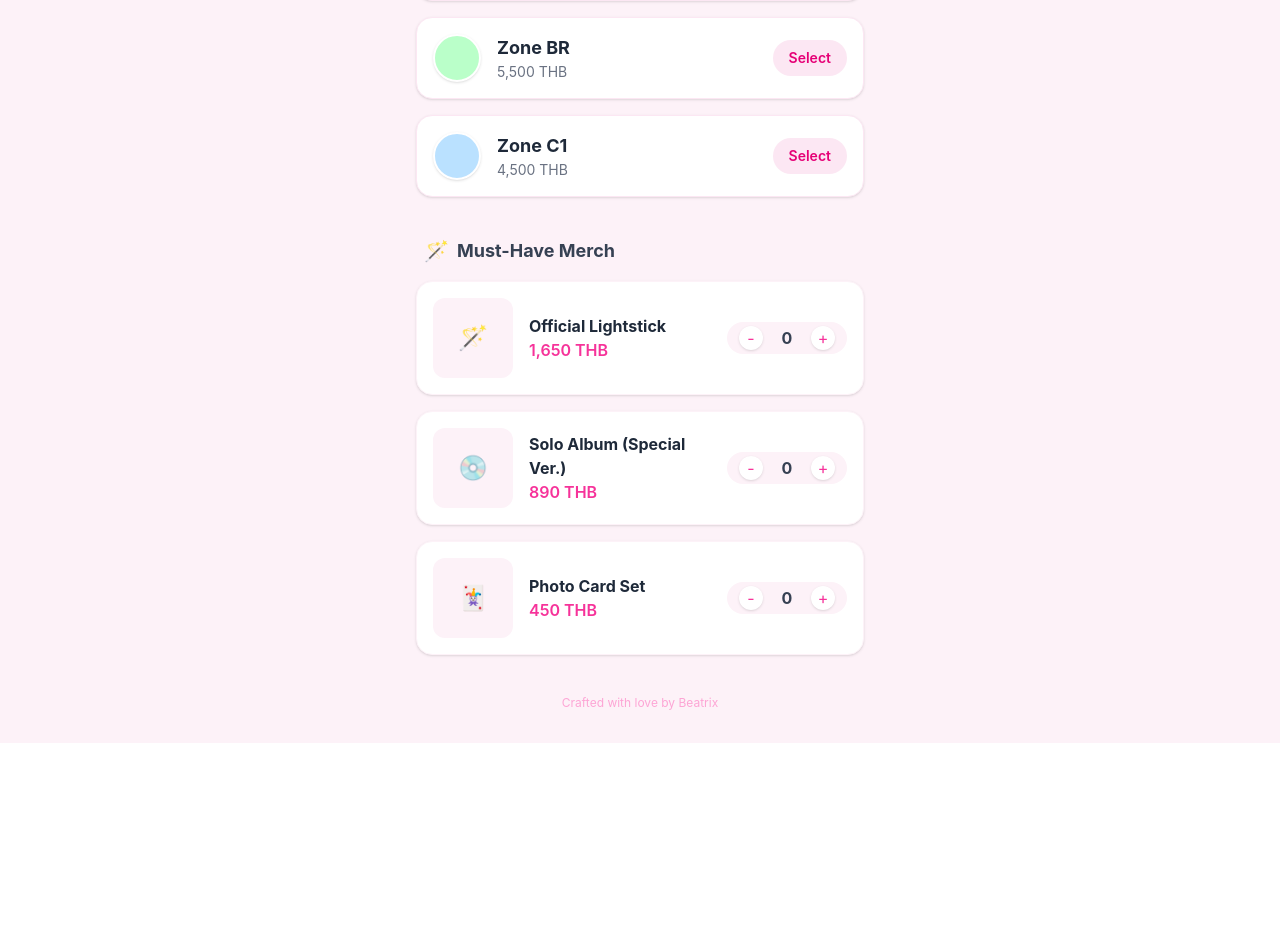
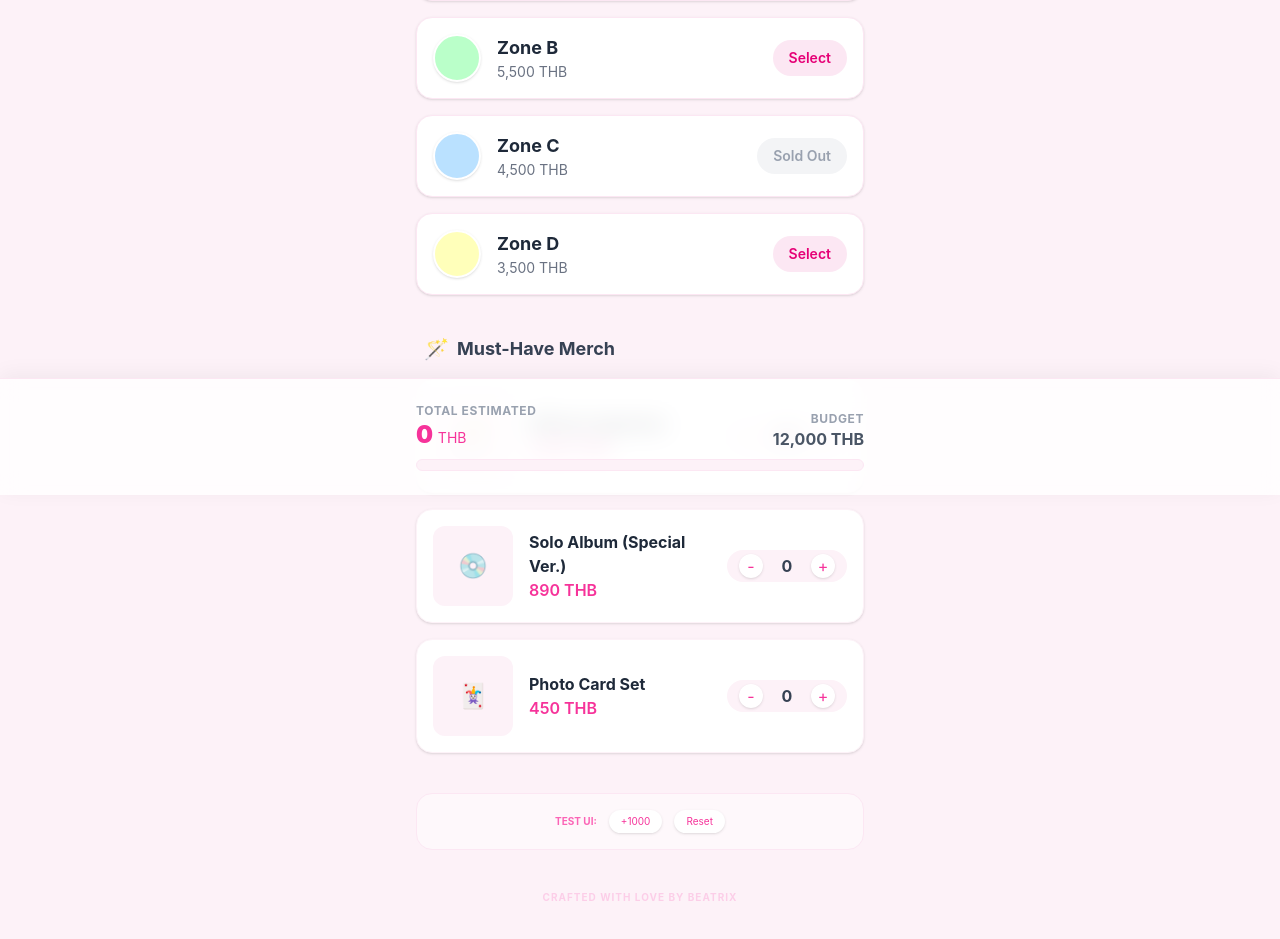
Before and after one commit to lilbeatrix/concert-planner, a React (Vite) app: page / in a window 1280 px wide. Shown: the part 305-1244 px from the top of the page. Before the commit the page ends 1048 px from the top, so only its background shows below. Built offline with nearby package versions, Linux system fonts and the light colour scheme.

Commit message:
feat: add BudgetSummary component with dynamic progress bar

```diff
--- a/src/App.tsx
+++ b/src/App.tsx
@@ -1,9 +1,17 @@
+import { useState } from 'react';
 import { ZoneCard } from './components/ticket/ZoneCard';
 import { MerchItem } from './components/merch/MerchItem';
+import { BudgetSummary } from './components/budget/BudgetSummary';
 
 function App() {
+  const [total, setTotal] = useState(0);
+  const CONCERT_BUDGET = 12000;
+
+  const addToTotal = (amount: number) => setTotal(prev => prev + amount);
+  const resetTotal = () => setTotal(0);
+
   return (
-    <div className="min-h-screen bg-pink-50 p-8 font-sans">
+    <div className="min-h-screen bg-pink-50 p-8 pb-48 font-sans">
       <div className="max-w-md mx-auto">
         <header className="mb-10 text-center">
           <span className="text-4xl mb-2 block">💖</span>
@@ -19,9 +27,10 @@ function App() {
             <span className="text-xl">🎟️</span>
             <h2 className="text-lg font-bold text-gray-700">Select Your Zone</h2>
           </div>
-          <ZoneCard zoneName="AL" price={6500} colorCode="#ffb3ba" />
-          <ZoneCard zoneName="BR" price={5500} colorCode="#baffc9" />
-          <ZoneCard zoneName="C1" price={4500} colorCode="#bae1ff" />
+          <ZoneCard zoneName="VIP" price={6500} colorCode="#ffb3ba" />
+          <ZoneCard zoneName="B" price={5500} colorCode="#baffc9" />
+          <ZoneCard zoneName="C" price={4500} colorCode="#bae1ff" isAvailable={false} />
+          <ZoneCard zoneName="D" price={3500} colorCode="#ffffba" />
         </section>
 
         {/* Section 2: Must-Have Merch */}
@@ -35,9 +44,19 @@ function App() {
           <MerchItem name="Photo Card Set" price={450} imageUrl="🃏" />
         </section>
 
-        <footer className="text-center text-pink-300 text-xs mt-10">
+        {/* Testing Controls */}
+        <div className="flex gap-3 justify-center items-center mt-6 p-4 bg-white/50 rounded-2xl border border-pink-100">
+           <span className="text-[10px] font-bold text-pink-400 uppercase">Test UI:</span>
+           <button onClick={() => addToTotal(1000)} className="text-[10px] bg-white px-3 py-1 rounded-full shadow-sm hover:bg-pink-100 text-pink-500">+1000</button>
+           <button onClick={resetTotal} className="text-[10px] bg-white px-3 py-1 rounded-full shadow-sm hover:bg-pink-100 text-pink-500">Reset</button>
+        </div>
+
+        <footer className="text-center text-pink-200 text-[10px] mt-10 uppercase tracking-widest font-bold">
           Crafted with love by Beatrix
         </footer>
+
+        {/* Sticky Budget Bar */}
+        <BudgetSummary totalAmount={total} budgetLimit={CONCERT_BUDGET} />
       </div>
     </div>
   );
--- /dev/null
+++ b/src/components/budget/BudgetSummary.tsx
@@ -0,0 +1,47 @@
+import React from 'react';
+
+interface BudgetSummaryProps {
+  totalAmount: number;
+  budgetLimit: number;
+}
+
+export const BudgetSummary: React.FC<BudgetSummaryProps> = ({ totalAmount, budgetLimit }) => {
+  const percentage = Math.min((totalAmount / budgetLimit) * 100, 100);
+  const isOverBudget = totalAmount > budgetLimit;
+
+  return (
+    <div className="fixed bottom-0 left-0 right-0 bg-white/80 backdrop-blur-md border-t border-pink-100 p-6 shadow-[0_-4px_20px_rgba(0,0,0,0.05)]">
+      <div className="max-w-md mx-auto">
+        <div className="flex justify-between items-end mb-2">
+          <div>
+            <p className="text-xs text-gray-400 uppercase tracking-wider font-bold">Total Estimated</p>
+            <p className={`text-2xl font-black ${isOverBudget ? 'text-red-400' : 'text-pink-500'}`}>
+              {totalAmount.toLocaleString()} <span className="text-sm font-normal">THB</span>
+            </p>
+          </div>
+          <div className="text-right">
+            <p className="text-xs text-gray-400 uppercase tracking-wider font-bold">Budget</p>
+            <p className="text-gray-600 font-bold">{budgetLimit.toLocaleString()} THB</p>
+          </div>
+        </div>
+
+        {/* Progress Bar Container */}
+        <div className="h-3 w-full bg-pink-50 rounded-full overflow-hidden border border-pink-100">
+          {/* Moving Progress Fill */}
+          <div
+            className={`h-full transition-all duration-500 ease-out rounded-full ${
+              isOverBudget ? 'bg-red-400' : 'bg-pink-400'
+            }`}
+            style={{ width: `${percentage}%` }}
+          ></div>
+        </div>
+
+        {isOverBudget && (
+          <p className="text-[10px] text-red-400 mt-2 text-center font-bold italic">
+            ⚠️ Oh no! You're over your limit! ⚠️
+          </p>
+        )}
+      </div>
+    </div>
+  );
+};
```
